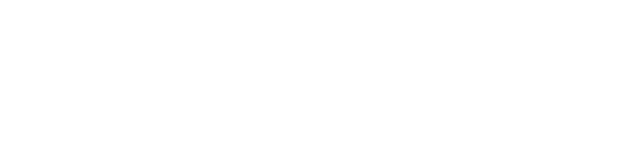
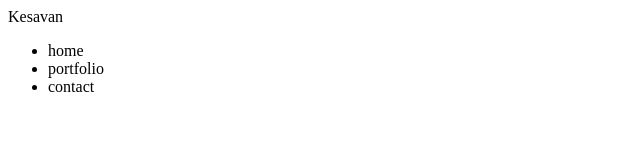
Before and after one commit to kesavan-webdev/flexbox, a plain HTML site: page index.html in a window 1280 px wide. Shown: the whole page, without its empty margins (0-640 px from the left). Drawn offline with Linux system fonts and the light colour scheme.

Commit message:
added a navbar

```diff
--- a/index.html
+++ b/index.html
@@ -9,6 +9,14 @@
 </head>
 
 <body>
+    <nav class="nav-container">
+        <span class="nav-text">Kesavan</span>
+        <ul class="nav-links">
+            <li class="link">home</li>
+            <li class="link">portfolio</li>
+            <li class="link">contact</li>
+        </ul>
+    </nav>
 
 </body>
 
```
